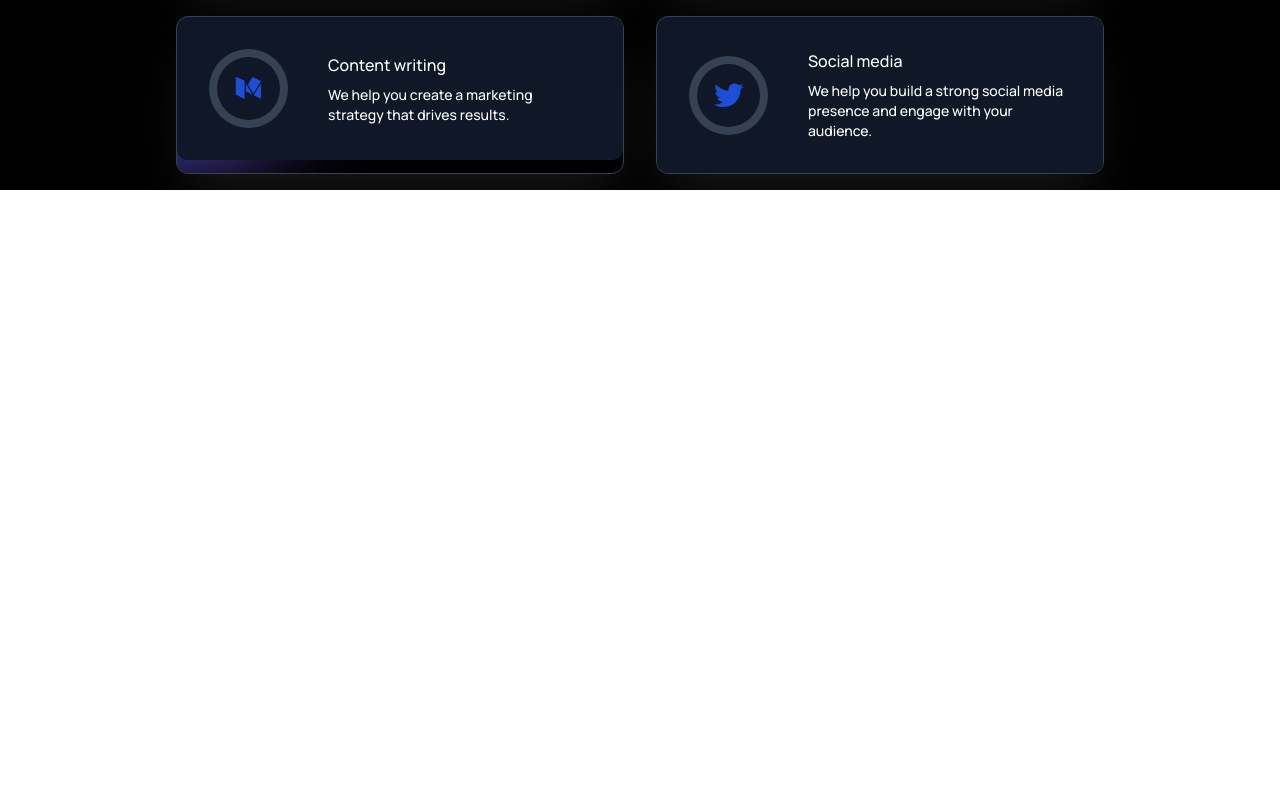
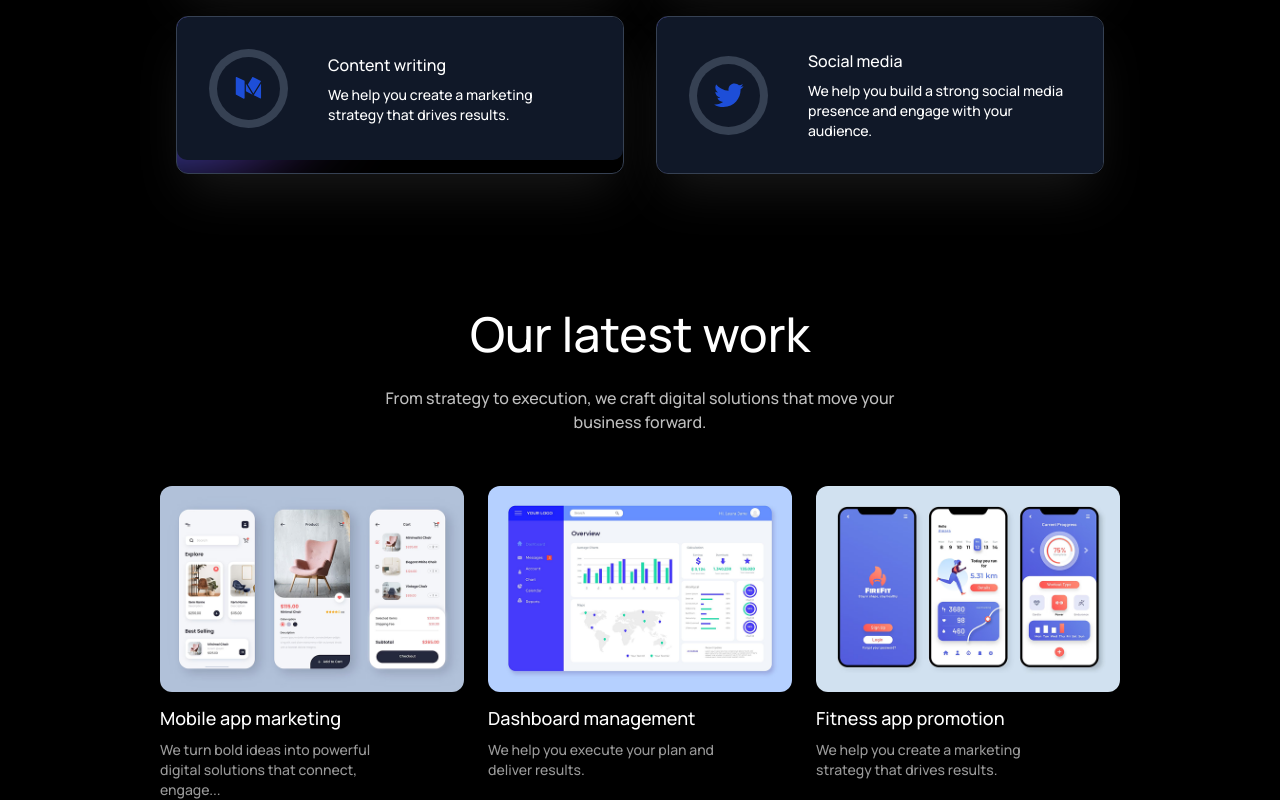
Before and after one commit to Aditya02-P/React_AgencyAi_Project, a React (Vite) app: page / in a window 1280 px wide. Shown: the part 1720-2520 px from the top of the page. Before the commit the page ends 1910 px from the top, so only its background shows below. Built offline with nearby package versions, Linux system fonts and the light colour scheme.

Commit message:
Added Ourwork Section

```diff
--- a/src/App.jsx
+++ b/src/App.jsx
@@ -3,6 +3,7 @@
 import Hero from './components/Hero';
 import TrustedBy from './components/TrustedBy';
 import Services from './components/Services';
+import Ourwork from './components/Ourwork';
 const App = () => {
   const [theme, setTheme] = useState(localStorage.getItem('theme') ? localStorage.getItem('theme') : 'dark');
 
@@ -12,6 +13,7 @@
       <Hero theme={theme}></Hero>
       <TrustedBy></TrustedBy>
       <Services></Services>
+      <Ourwork></Ourwork>
     </div>
   )
 }
--- /dev/null
+++ b/src/components/Ourwork.jsx
@@ -0,0 +1,42 @@
+import React from 'react'
+import Title from './Title'
+import assets from '../assets/assets'
+
+const Ourwork = () => {
+    const work = [
+        {
+            title: 'Mobile app marketing',
+            desc: 'We turn bold ideas into powerful digital solutions that connect, engage...',
+            icon: assets.work_mobile_app
+        },
+        {
+            title: 'Dashboard management',
+            desc: 'We help you execute your plan and deliver results.',
+            icon: assets.work_dashboard_management
+        },
+        {
+            title: 'Fitness app promotion',
+            desc: 'We help you create a marketing strategy that drives results.',
+            icon: assets.work_fitness_app
+        }
+    ]
+    return (
+        <div id='ourwork' className='relative flex flex-col items-center gap-7 px-4 sm:px-12 lg:px-24 xl:px-40 pt-30 text-gray-700 dark:text-white'>
+            <Title title="Our latest work" desc="From strategy to execution, we craft digital solutions that move your business forward."></Title>
+            <div className='grid sm:grid-cols-2 lg:grid-cols-3 gap-6 w-full max-w-5xl'>
+                {
+                    work.map((work, index) => (
+                        <div className="hover:scale-102 duration-500 transition-all cursor-pointer" style={{transform:'none',opacity:1}} >
+                            <img className="w-full rounded-xl" alt="" src={work.icon}></img>
+                            <h3 className="mt-3 mb-2 text-lg font-semibold" style={{transform:'none',opacity:1}}>{work.title}</h3>
+                            <p className="text-sm opacity-60 w-5/6">{work.desc}</p>
+                        </div>
+                    ))
+                }
+            </div>
+
+        </div>
+    )
+}
+
+export default Ourwork
```
